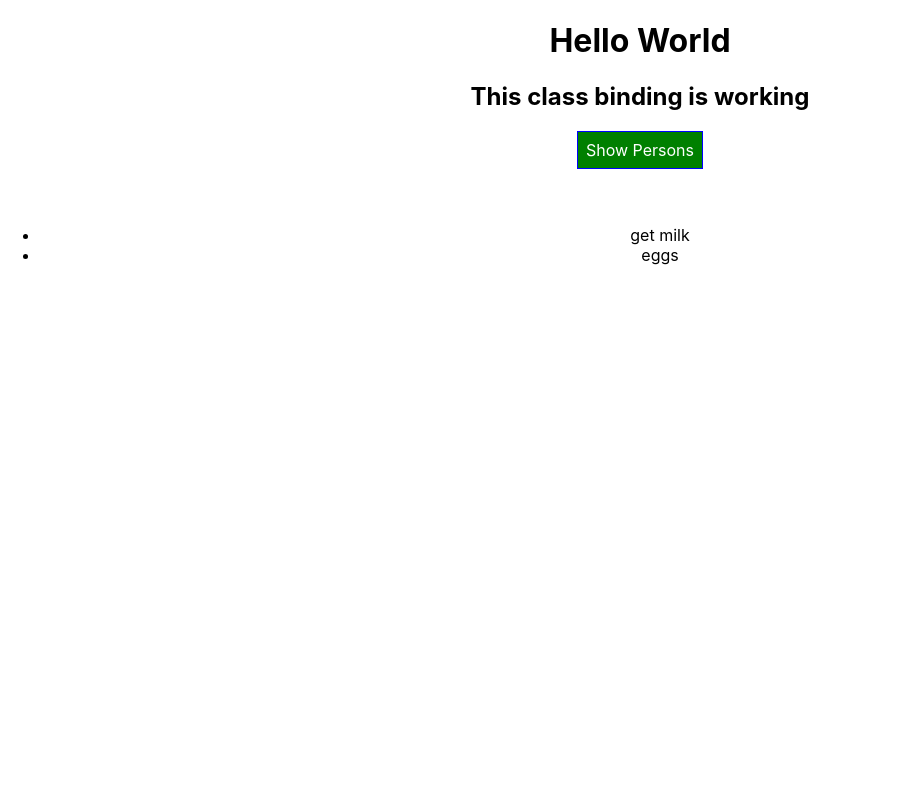
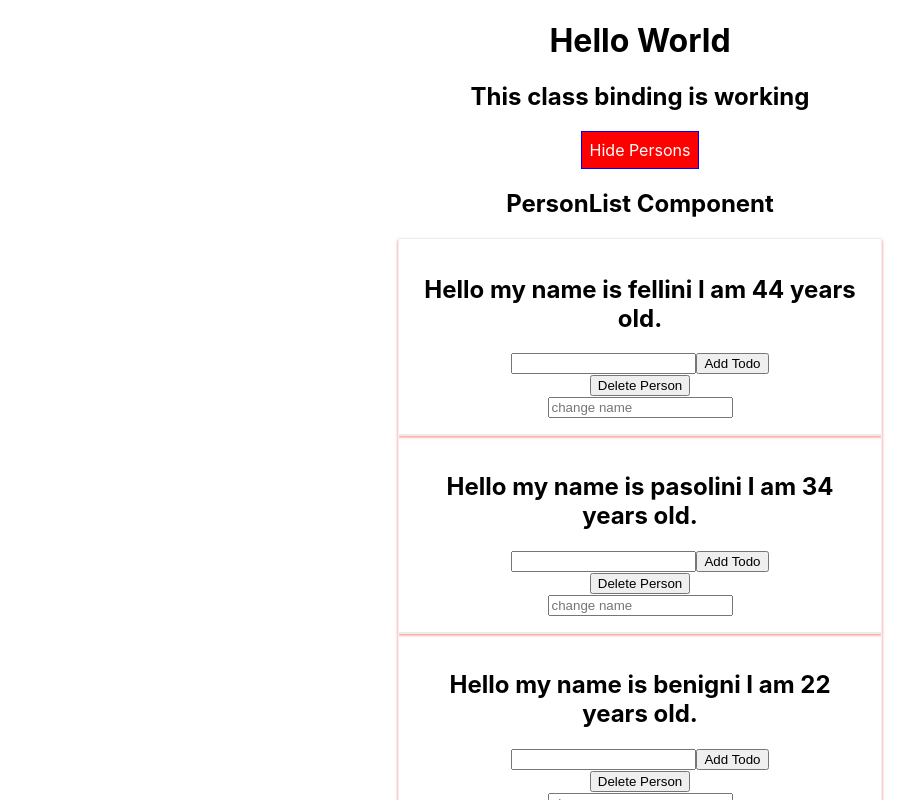
Before and after one commit to akexinad/advanced-react-ts, a React (Create React App) app in the folder start/: page / in a window 1280 px wide. Both pictures are taken after a click on the button "Show Persons". Shown: the top 800 px of the page, without its empty margins (0-924 px from the left). Built offline with nearby package versions, Linux system fonts and the light colour scheme.

Commit message:
fixed cockpit component

```diff
--- a/start/src/components/App/App.css
+++ b/start/src/components/App/App.css
@@ -36,11 +36,3 @@
     transform: rotate(360deg);
   }
 }
-
-.orange {
-  color: orange;
-}
-
-.red {
-  color: red
-}
--- a/start/src/components/App/App.tsx
+++ b/start/src/components/App/App.tsx
@@ -11,7 +11,6 @@ export interface TodoItem {
     text: string;
 }
 
-
 class App extends Component {
     state = {
         profileList: [
@@ -24,16 +23,6 @@ class App extends Component {
             { id: "002", text: "eggs" }
         ],
         showPersons: false
-    };
-
-    editProfileHandler = (event: React.MouseEvent, id: string) => {
-        this.setState({
-            profileList: [
-                { id: "001", name: "jerry", age: 99999 },
-                { id: "002", name: "george", age: 34 },
-                { id: "003", name: "kramer", age: 22 }
-            ]
-        });
     };
 
     deletePersonHandler = (id: string) => {
@@ -79,18 +68,27 @@ class App extends Component {
         });
     };
 
+    profileListToggleHandler = (toggle: boolean) => {
+        console.log("hello world");
+
+        toggle = !toggle;
+
+        this.setState({
+            showPersons: toggle
+        });
+    };
+
     render() {
-
         return (
             <div className="App">
                 <Cockpit
                     profileList={this.state.profileList}
                     showProfileList={this.state.showPersons}
+                    toggleProfileList={this.profileListToggleHandler}
                 />
                 {this.state.showPersons ? (
                     <PersonList
                         profiles={this.state.profileList}
-                        editProfile={this.editProfileHandler}
                         deleteProfile={this.deletePersonHandler}
                         changeProfileName={this.handleUsernameChange}
                         addTodo={this.addTodoHandler}
--- /dev/null
+++ b/start/src/components/Cockpit/Cockpit.css
@@ -0,0 +1,7 @@
+.orange {
+  color: orange;
+}
+
+.red {
+  color: red;
+}
--- a/start/src/components/Cockpit/Cockpit.tsx
+++ b/start/src/components/Cockpit/Cockpit.tsx
@@ -1,5 +1,7 @@
-import React, { Fragment, FC, useState } from "react";
+import React, { Fragment, FC } from "react";
 import styled from "styled-components";
+
+import "./Cockpit.css";
 
 interface CockpitProps {
     profileList: {
@@ -8,6 +10,7 @@ interface CockpitProps {
         age: number;
     }[];
     showProfileList: boolean;
+    toggleProfileList: (toggle: boolean) => void;
 }
 
 export interface StyledButtonProps {
@@ -28,8 +31,11 @@ const StyledButton = styled.button<StyledButtonProps>`
     }
 `;
 
-const Cockpit: FC<CockpitProps> = ({ profileList, showProfileList }) => {
-    const [showProfiles, setShowProfiles] = useState(showProfileList);
+const Cockpit: FC<CockpitProps> = ({
+    profileList,
+    showProfileList,
+    toggleProfileList
+}) => {
 
     const classes = [];
 
@@ -41,17 +47,13 @@ const Cockpit: FC<CockpitProps> = ({ profileList, showProfileList }) => {
         classes.push("red");
     }
 
-    const togglePersonsHandler = () => {
-        setShowProfiles(!showProfiles);
-    };
-
     return (
         <Fragment>
             <h1>Hello World</h1>
             <h2 className={classes.join(" ")}>This class binding is working</h2>
             <StyledButton
                 alt={showProfileList ? "false" : undefined}
-                onClick={togglePersonsHandler}
+                onClick={() => toggleProfileList(showProfileList)}
             >
                 {showProfileList ? "Hide Persons" : "Show Persons"}
             </StyledButton>
--- a/start/src/components/Persons/Person/Person.tsx
+++ b/start/src/components/Persons/Person/Person.tsx
@@ -11,7 +11,6 @@ interface PersonProps {
         name: string;
         age: number;
     };
-    changeDetails: (event: React.MouseEvent, id: string) => void;
     changeUserName: (
         value: React.ChangeEvent["target"]["nodeValue"],
         id: string
@@ -35,7 +34,6 @@ const StyledDiv = styled.div`
 
 const Person: FC<PersonProps> = ({
     user,
-    changeDetails,
     deletePerson,
     changeUserName,
     todo
@@ -69,7 +67,7 @@ const Person: FC<PersonProps> = ({
 
     return (
         <StyledDiv>
-            <h2 onClick={e => changeDetails(e, user.id)}>
+            <h2>
                 Hello my name is {profileName} I am {user.age} years old.
             </h2>
             <form onSubmit={submitHandler}>
--- a/start/src/components/Persons/PersonList/PersonList.tsx
+++ b/start/src/components/Persons/PersonList/PersonList.tsx
@@ -7,10 +7,6 @@ interface PersonListProps {
         name: string;
         age: number;
     }[];
-    editProfile: (
-        event: React.MouseEvent<Element, MouseEvent>,
-        id: string
-    ) => void;
     deleteProfile: (id: string) => void;
     changeProfileName: (
         value: React.ChangeEvent["target"]["nodeValue"],
@@ -21,7 +17,6 @@ interface PersonListProps {
 
 const PersonList: FC<PersonListProps> = ({
     profiles,
-    editProfile,
     deleteProfile,
     changeProfileName,
     addTodo
@@ -34,7 +29,6 @@ const PersonList: FC<PersonListProps> = ({
                     <Person
                         key={profile.id}
                         user={profile}
-                        changeDetails={editProfile}
                         changeUserName={changeProfileName}
                         deletePerson={deleteProfile}
                         todo={addTodo}
```
